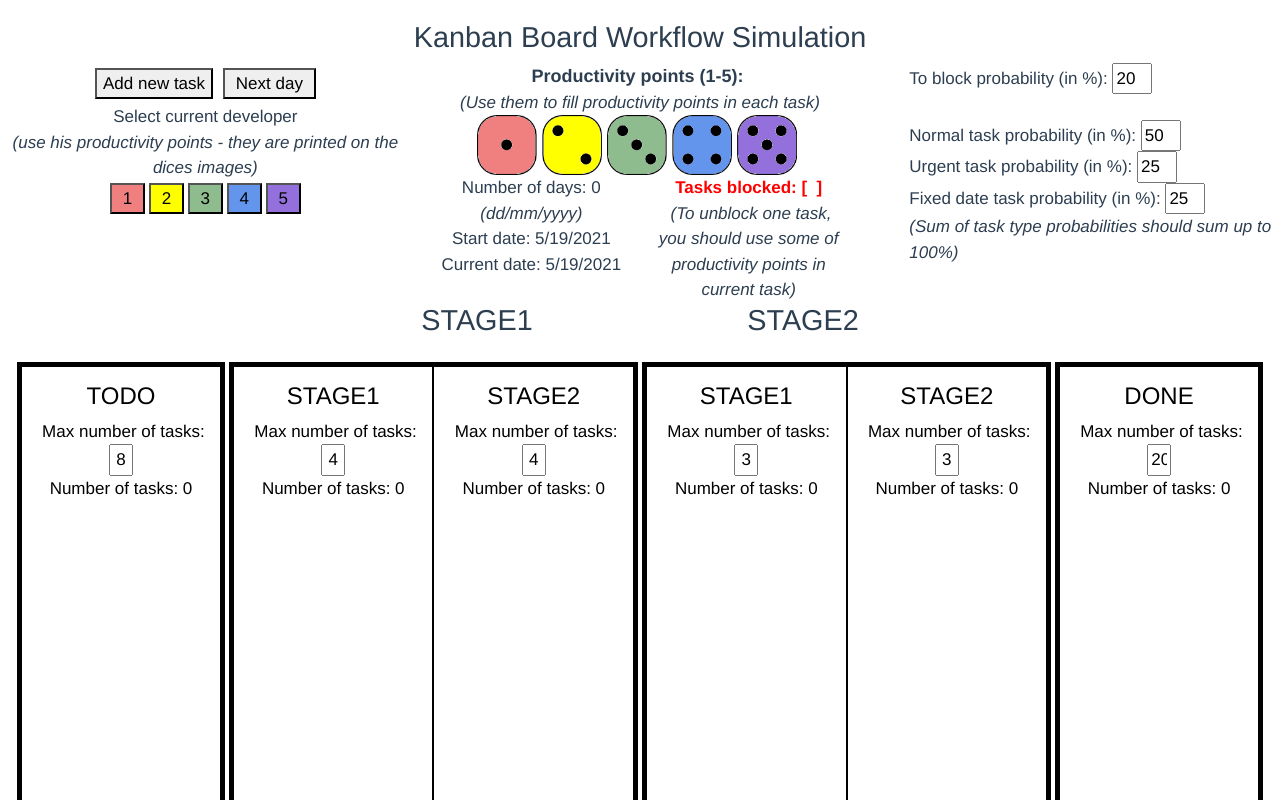
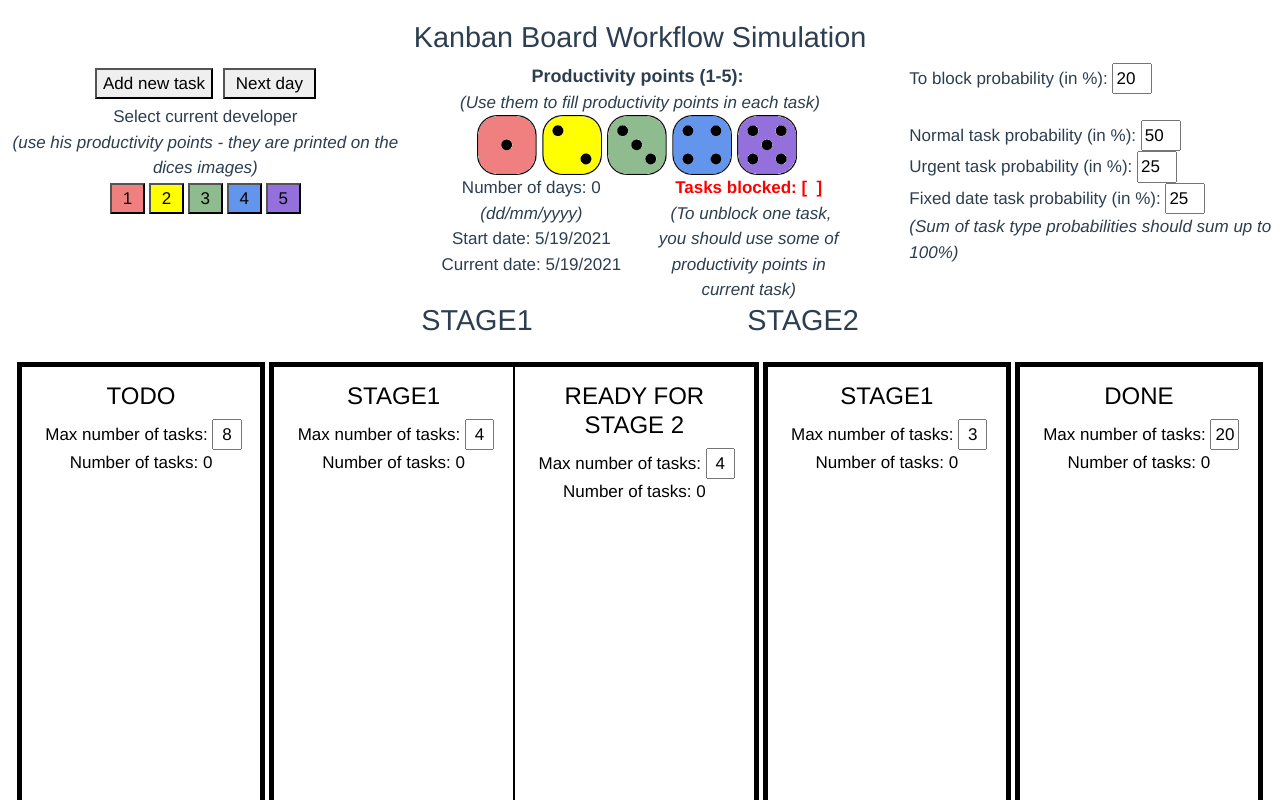
Before and after one commit to zakrzewskib/KanbanWorkflowSimulation, a Vue app: page / in a window 1280 px wide. Shown: the top 800 px of the page. Built offline with nearby package versions, Linux system fonts and the light colour scheme.

Commit message:
Delete one column

```diff
--- a/src/App.vue
+++ b/src/App.vue
@@ -149,7 +149,7 @@
         </Column>
       </ColumnContainer>
 
-      <ColumnContainer id="container-3" name="STAGE2">
+      <ColumnContainer id="container-3" name="READY FOR STAGE 2">
         <div>
           Max number of tasks:
           <input class="maxTasksInput" v-model="maxTasks[2]" />
@@ -166,16 +166,6 @@
         </div>
         <div id="col4counter">Number of tasks: {{ counter4 }}</div>
         <Column id="column-4" name="STAGE1" @dropped="dropped" @left="left4">
-        </Column>
-      </ColumnContainer>
-
-      <ColumnContainer id="container-5" name="STAGE2">
-        <div>
-          Max number of tasks:
-          <input class="maxTasksInput" v-model="maxTasks[4]" />
-        </div>
-        <div id="col5counter">Number of tasks: {{ counter5 }}</div>
-        <Column id="column-5" name="STAGE2" @dropped="dropped" @left="left5">
         </Column>
       </ColumnContainer>
 
@@ -635,8 +625,7 @@ export default {
   padding: 15px;
 }
 
-#container-2,
-#container-4 {
+#container-2 {
   margin-right: 0px;
   border-right: 1px solid black;
 }
```
